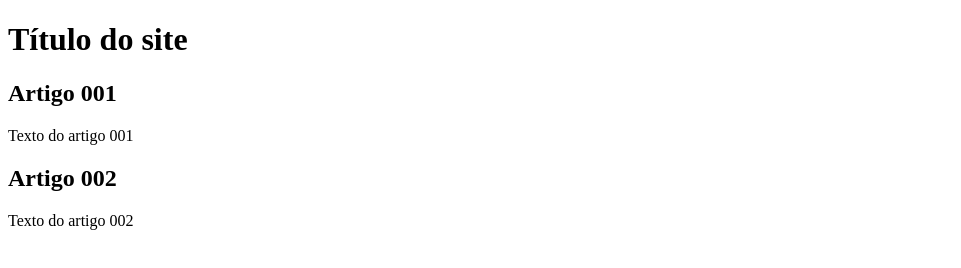
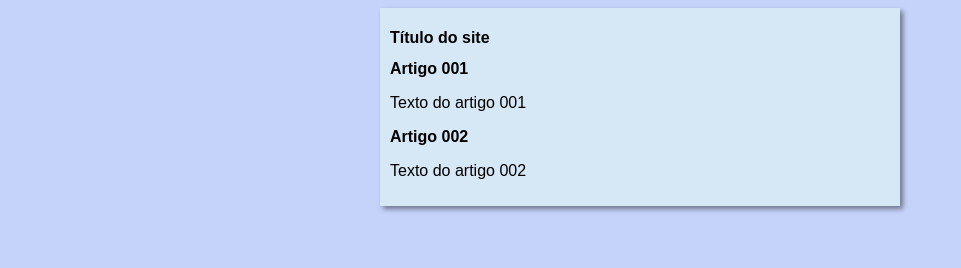
Before and after one commit to Kallebson11/projeto-site, a plain HTML site: page index.html in a window 1280 px wide. Shown: the whole page, without its empty margins (0-961 px from the left). Drawn offline with Linux system fonts and the light colour scheme.

Commit message:
iniciei o design

```diff
--- /dev/null
+++ b/estilos/style.css
@@ -0,0 +1,16 @@
+*{
+    font-family: Arial, Helvetica, sans-serif;
+    font-size: 16px;
+}
+
+body{
+    background-color: rgb(197, 211, 251);
+}
+
+main{
+    background-color: rgb(214, 231, 245);
+    width: 500px;
+    margin: auto;
+    padding: 10px;
+    box-shadow: 3px 3px 5px rgba(0, 0, 0, 0.443);
+}
--- a/index.html
+++ b/index.html
@@ -3,6 +3,7 @@
 <head>
     <meta charset="UTF-8">
     <meta name="viewport" content="width=device-width, initial-scale=1.0">
+    <link rel="stylesheet" href="estilos/style.css">
     <title>Título do Site</title>
 </head>
 <body>
```
